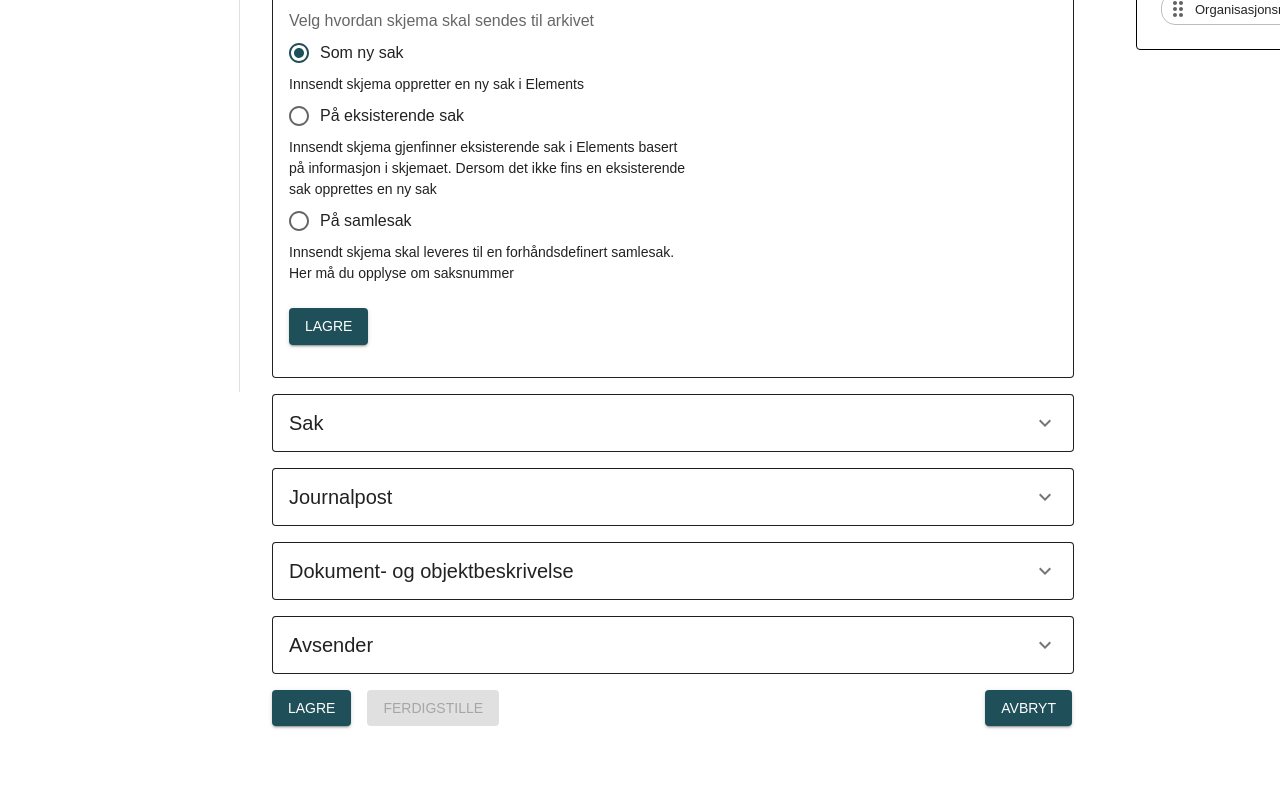
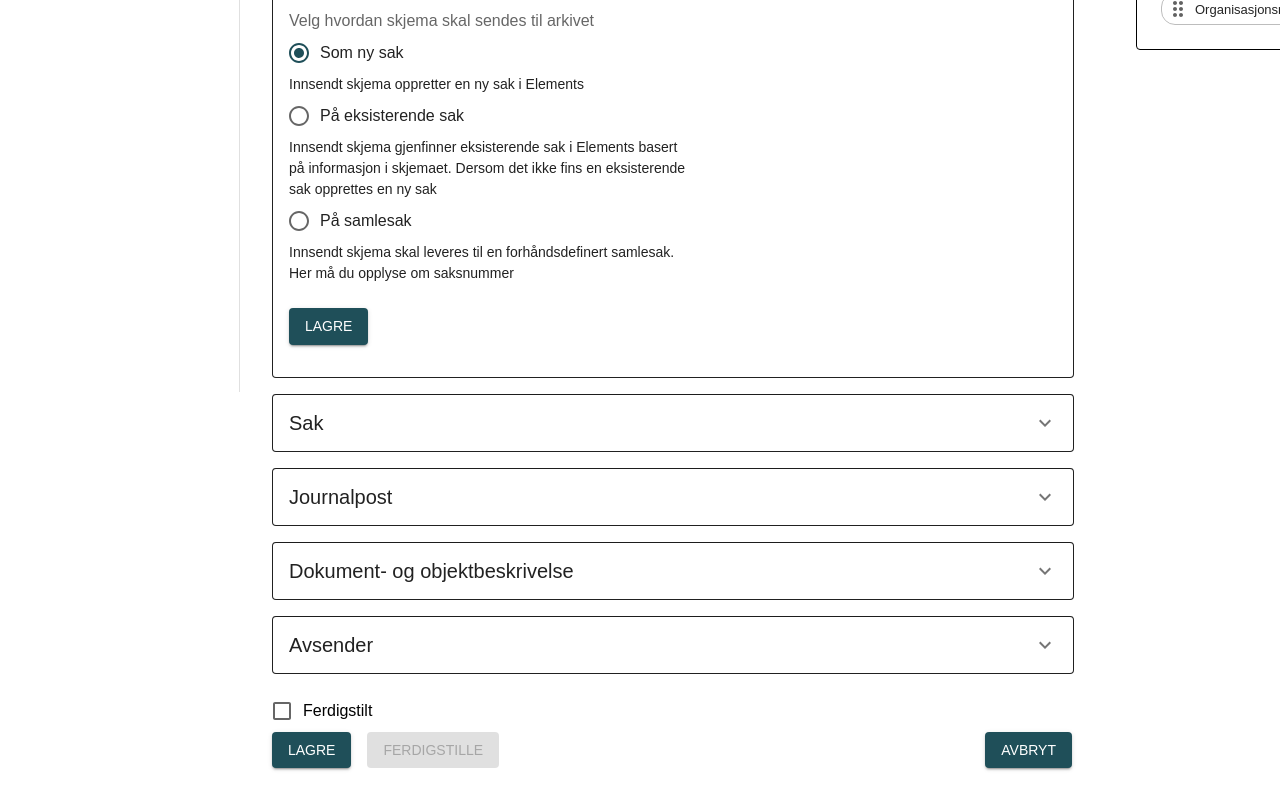
Before and after one commit to FINTLabs/fint-flyt-frontend, a React (Create React App) app: page /integration/configuration/new in a window 1280 px wide. Shown: the part 408-1208 px from the top of the page. Before the commit the page ends 1166 px from the top, so only its background shows below. Built offline with nearby package versions, Linux system fonts and the light colour scheme; no server answers.

Commit message:
FST-133 completed checkbox

```diff
--- a/src/features/integration/IntegrationConfigurationForm.tsx
+++ b/src/features/integration/IntegrationConfigurationForm.tsx
@@ -2,7 +2,17 @@ import * as React from "react";
 import {useContext, useEffect, useState} from "react";
 import {useForm} from "react-hook-form";
 import {Link as RouterLink, RouteComponentProps, useHistory, withRouter} from "react-router-dom";
-import {Box, Button, IconButton, Snackbar, Theme, Typography} from "@mui/material";
+import {
+    Box,
+    Button,
+    Checkbox,
+    FormControlLabel,
+    FormGroup,
+    IconButton,
+    Snackbar,
+    Theme,
+    Typography
+} from "@mui/material";
 import {createStyles, makeStyles} from "@mui/styles";
 import IFormData from "./types/Form/FormData";
 import IntegrationRepository from "./repository/IntegrationRepository";
@@ -82,6 +92,11 @@ const IntegrationConfigurationForm: React.FunctionComponent<RouteComponentProps<
     let activeFormData = integration.id && editConfig ? toFormData(integration) : defaultValues;
     const [saved, setSaved] = React.useState(false);
     const [saveError, setSaveError] = React.useState(false);
+    const [checked, setChecked] = React.useState(false);
+
+    const handleCheckChange = (event: React.ChangeEvent<HTMLInputElement>) => {
+        setChecked(event.target.checked);
+    };
 
     const {handleSubmit, watch, setValue, control, reset, formState} = useForm<IFormData>({
         defaultValues: activeFormData,
@@ -104,18 +119,6 @@ const IntegrationConfigurationForm: React.FunctionComponent<RouteComponentProps<
         {summary: "Dokument- og objektbeskrivelse", accordionForm: ACCORDION_FORM.DOCUMENT_FORM, defaultExpanded: false},
         {summary: "Avsender", accordionForm: ACCORDION_FORM.APPLICANT_FORM, defaultExpanded: false}
     ]
-
-    const createNewConfiguration = (data: IIntegrationConfiguration) => {
-        IntegrationRepository.create(data)
-            .then(response => {
-                console.log('created new configuraton', data, response);
-                resetAllResources();
-                setSubmitSuccess(response.status === 201);
-            })
-            .catch((e: Error) => {
-                console.log('error creating new', e);
-            });
-    }
 
     const saveNewConfiguration = (data: IIntegrationConfiguration) => {
         IntegrationRepository.create(data)
@@ -142,7 +145,19 @@ const IntegrationConfigurationForm: React.FunctionComponent<RouteComponentProps<
             });
     }
 
-    const updateConfiguration = (id: string, data: IIntegrationConfiguration) => {
+    const publishNewConfiguration = (data: IIntegrationConfiguration) => {
+        IntegrationRepository.create(data)
+            .then(response => {
+                console.log('created new configuraton', data, response);
+                resetAllResources();
+                setSubmitSuccess(response.status === 200);
+            })
+            .catch((e: Error) => {
+                console.log('error creating new', e);
+            });
+    }
+
+    const publishConfiguration = (id: string, data: IIntegrationConfiguration) => {
         IntegrationRepository.update(id, data)
             .then(response => {
                 console.log('updated configuraton: ', id,  data, response);
@@ -172,27 +187,29 @@ const IntegrationConfigurationForm: React.FunctionComponent<RouteComponentProps<
     const action = (
         <React.Fragment>
             <Button color="secondary" size="small" onClick={handleClose}>Lukk</Button>
-            <IconButton
-                size="small"
-                aria-label="close"
-                color="inherit"
-                onClick={handleClose}
-            >
+            <IconButton size="small" aria-label="close" color="inherit" onClick={handleClose}>
                 <CloseIcon fontSize="small" />
             </IconButton>
         </React.Fragment>
     );
 
     const onSubmit = handleSubmit((data: IFormData) => {
+        console.log("onSubmit")
+        data.isPublished = true;
         const integrationConfiguration: IIntegrationConfiguration = toIntegrationConfiguration(data);
-        if (integrationConfiguration && activeConfiguration?.id !== undefined) {
+        if(integrationConfiguration && activeId !== undefined) {
+            const integrationConfiguration: IIntegrationConfiguration = toIntegrationConfiguration(data, activeId);
+            publishConfiguration(activeId, integrationConfiguration)
+            reset({ ...defaultValues })
+        }
+        else if (integrationConfiguration && activeId == undefined && activeConfiguration?.id !== undefined) {
             const integrationConfiguration: IIntegrationConfiguration = toIntegrationConfiguration(data, activeConfiguration.id);
-            updateConfiguration(activeConfiguration.id, integrationConfiguration)
+            publishConfiguration(activeConfiguration.id, integrationConfiguration)
             reset({ ...defaultValues })
         }
         else if(integrationConfiguration) {
             const integrationConfiguration: IIntegrationConfiguration = toIntegrationConfiguration(data);
-            createNewConfiguration(integrationConfiguration);
+            publishNewConfiguration(integrationConfiguration);
             reset({ ...defaultValues })
         } else {
             //TODO: Handle error
@@ -201,6 +218,7 @@ const IntegrationConfigurationForm: React.FunctionComponent<RouteComponentProps<
     });
 
     const onSave = handleSubmit((data: IFormData) => {
+        console.log("onsave")
         const integrationConfiguration: IIntegrationConfiguration = toIntegrationConfiguration(data);
         if(integrationConfiguration && activeId !== undefined) {
             const integrationConfiguration: IIntegrationConfiguration = toIntegrationConfiguration(data, activeId);
@@ -219,7 +237,7 @@ const IntegrationConfigurationForm: React.FunctionComponent<RouteComponentProps<
             {!submitSuccess &&
                 <Box display="flex" position="relative" width={1} height={1}>
                     <Box>
-                        <Typography variant={"h5"} sx={{mb: 2}}>Integrasjon til arkiv</Typography>
+                        <Typography aria-label="Integrasjon til arkiv" variant={"h5"} sx={{mb: 2}}>Integrasjon til arkiv</Typography>
                         <form className={classes.form} onSubmit={onSubmit}>
                             {accordionList.map((accordion, index) => {
                                 return (
@@ -241,7 +259,15 @@ const IntegrationConfigurationForm: React.FunctionComponent<RouteComponentProps<
                                     />
                                 )})}
                             <div >
-                                <Button sx={{mr: 2}} variant="contained">Lagre</Button>
+                                <FormGroup>
+                                    <FormControlLabel
+                                        control={<Checkbox
+                                            checked={checked}
+                                            onChange={handleCheckChange}
+                                            inputProps={{ 'aria-label': 'ferdigstilt-checkbox' }}/>}
+                                        label="Ferdigstilt" />
+                                </FormGroup>
+                                <Button sx={{mr: 2}} onClick={checked? onSubmit:onSave} variant="contained">Lagre</Button>
                                 <Button disabled={true} type="submit" variant="contained">Ferdigstille</Button>
                                 <Button sx={{float: 'right'}} onClick={handleCancel} variant="contained">Avbryt</Button>
                             </div>
--- a/src/features/integration/components/form/InputField.tsx
+++ b/src/features/integration/components/form/InputField.tsx
@@ -63,7 +63,7 @@ const InputField: React.FunctionComponent<any> = (props) => {
     else if (props.input === INPUT_TYPE.RADIO) {
         return (
             <FormControl component="fieldset" sx={{ mb: 3 }}>
-                <FormLabel>{props.label}</FormLabel>
+                <FormLabel role="label">{props.label}</FormLabel>
                 <RadioGroup row={true}
                             onChange={(e) =>
                                 props.setValue(props.formValue, e.target.value as string)}
--- a/src/features/integration/types/Form/FormData.ts
+++ b/src/features/integration/types/Form/FormData.ts
@@ -8,6 +8,7 @@ export default interface IFormData {
     description?: string;
     version?: string | number;
     selectedForm?: string;
+    isPublished?: boolean;
 
     caseData?: ICaseData;
     recordData?: IRecordData;
--- a/src/features/integration/types/IntegrationConfiguration.ts
+++ b/src/features/integration/types/IntegrationConfiguration.ts
@@ -23,6 +23,7 @@ export interface IIntegrationConfiguration {
     description?: string,
     version?: number,
     selectedForm?: string;
+    isPublished?: boolean;
 
     caseConfiguration?:ICaseConfiguration;
     recordConfiguration?: IRecordConfiguration;
--- a/src/features/util/ToIntegrationConfiguration.ts
+++ b/src/features/util/ToIntegrationConfiguration.ts
@@ -10,6 +10,7 @@ export function toIntegrationConfiguration(data: IFormData, id?: string): IInteg
         id: id,
         name: data.name,
         description: data.description,
+        isPublished: data.isPublished,
         caseConfiguration: collectionStrategy ?
             {
                 caseCreationStrategy: data.caseData?.caseCreationStrategy,
```
